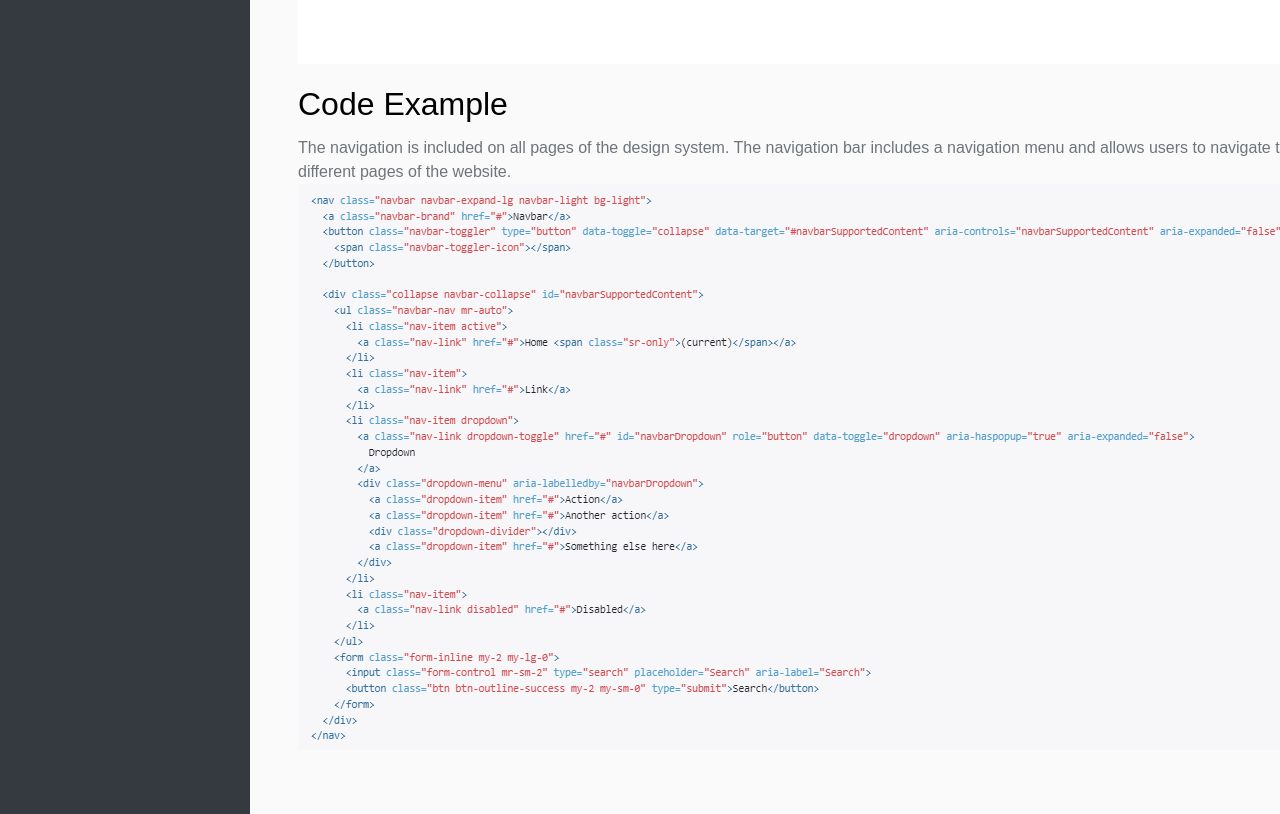
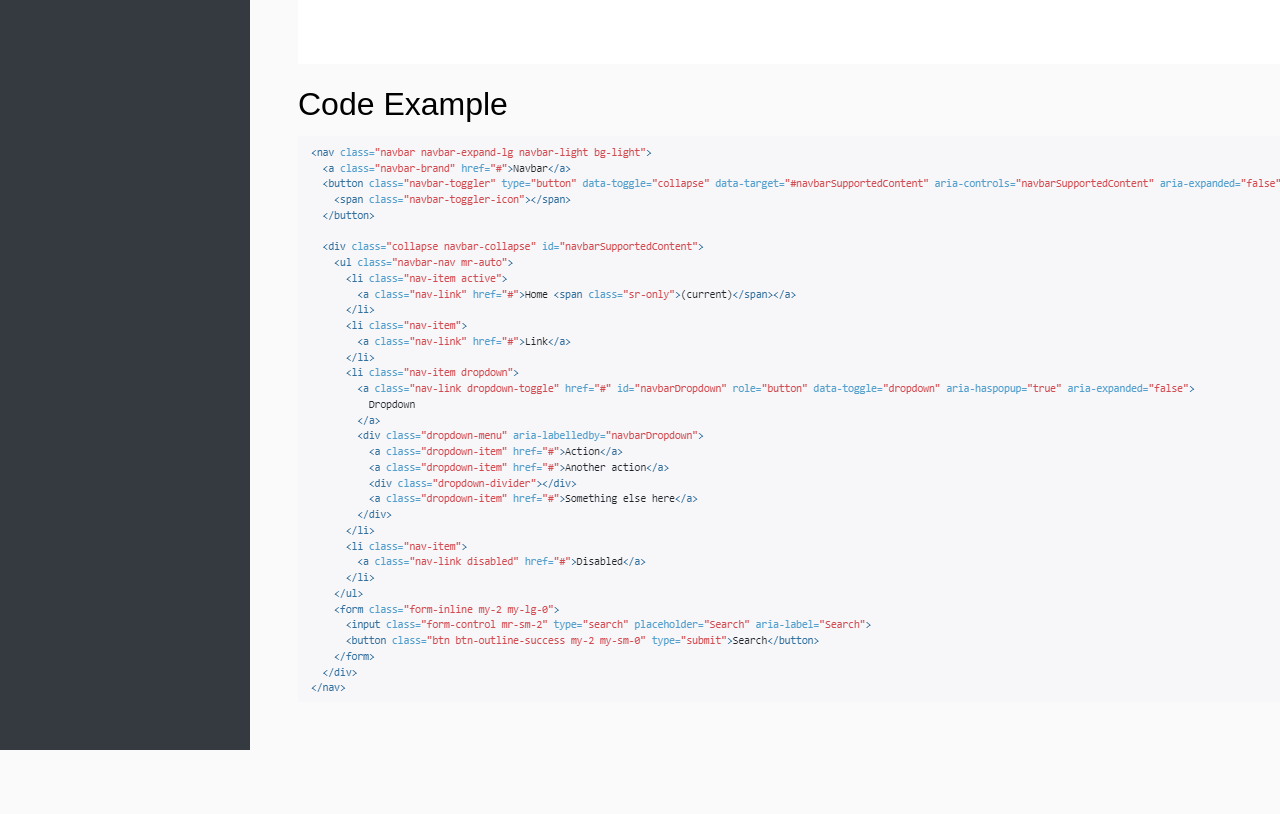
Before and after one commit to tprocopi/hci472_typography, a plain HTML site: page components/component1.html in a window 1280 px wide. Shown: the part 720-1534 px from the top of the page. After the commit the page ends 1470 px from the top, so only its background shows below. Drawn offline with nearby package versions, Linux system fonts and the light colour scheme.

Commit message:
Update component1.html

```diff
--- a/components/component1.html
+++ b/components/component1.html
@@ -100,7 +100,6 @@
 <img src="NavigationBar.png" alt="Navigation Bar">
 
 	      <h2>Code Example</h2>
-		    <p>The navigation is included on all pages of the design system. The navigation bar includes a navigation menu and allows users to navigate to different pages of the website.
 <img src="navbarcode.PNG" alt="Nav Bar Code">
 
         </pre><!-- Code example -->
```
